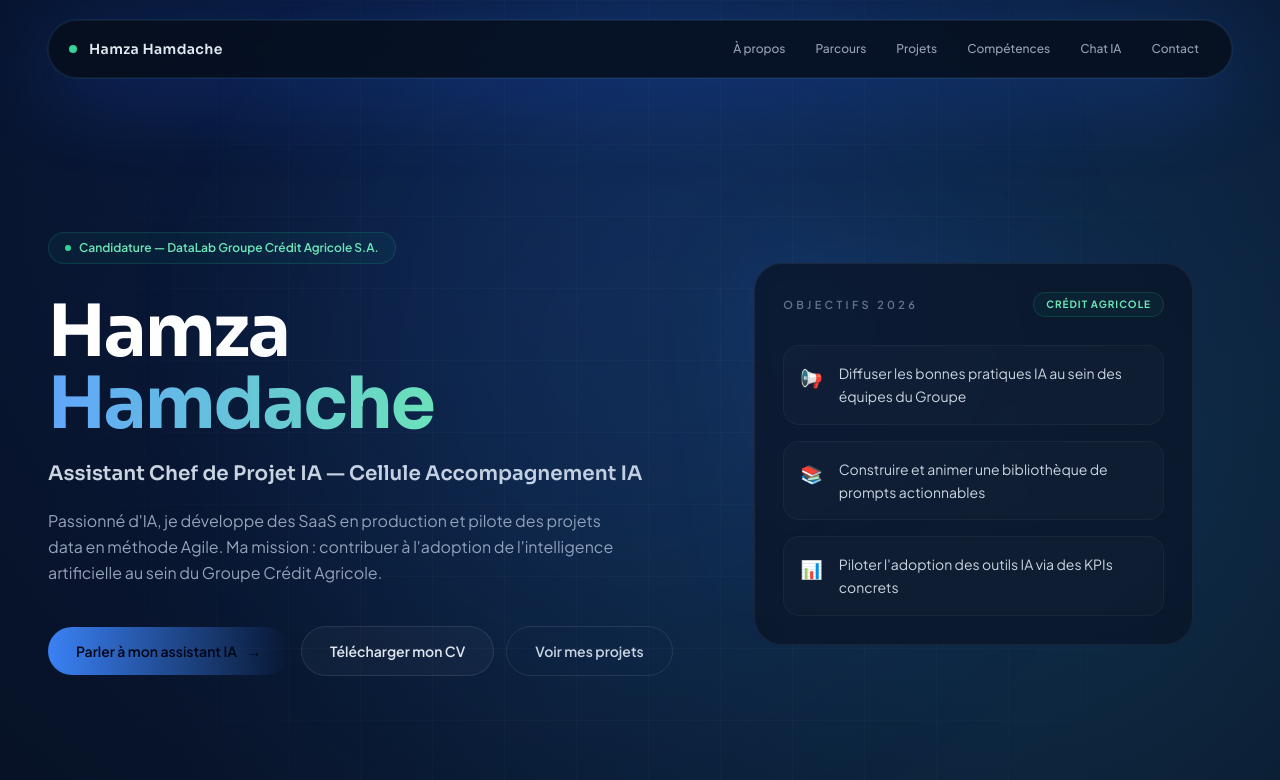
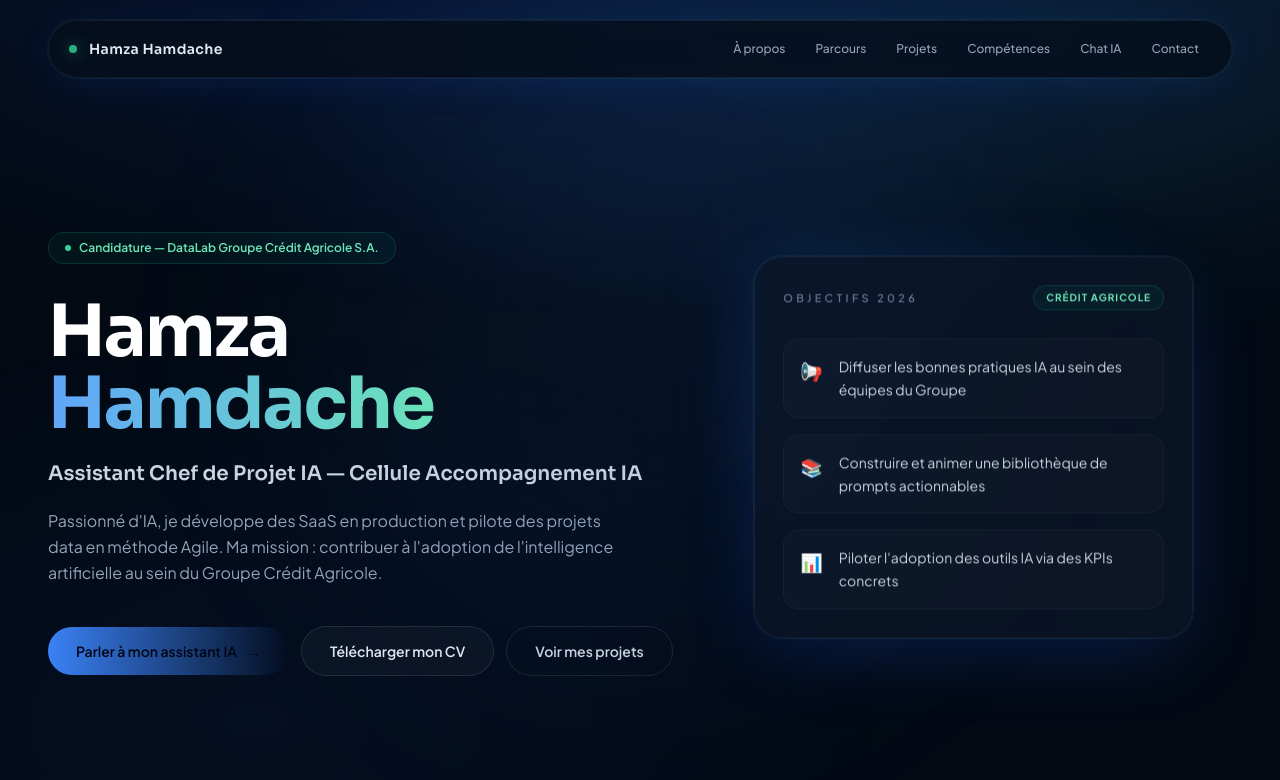
Before and after one commit to Hamza-037/Site-IA-, a Next.js app: page / in a window 1280 px wide. Shown: the top 780 px of the page. Built offline with nearby package versions, Linux system fonts and the light colour scheme.

Commit message:
Enhance globals.css with custom styles and variables
Added custom CSS variables and scrollbar styles. Updated body background and text color to use CSS variables.

```diff
--- a/app/globals.css
+++ b/app/globals.css
@@ -4,35 +4,134 @@
 
 :root {
   color-scheme: dark;
+  --c-bg: #030a14;
+  --c-surface: #070f1c;
+  --c-border: rgba(255, 255, 255, 0.07);
+  --c-cyan: #4ae7ff;
+  --c-blue: #2563ff;
+  --c-green: #34d399;
+  --c-text: #f0f6ff;
+  --c-muted: #8fa3bf;
 }
 
 html {
   scroll-behavior: smooth;
 }
 
+/* Custom scrollbar */
+::-webkit-scrollbar {
+  width: 6px;
+}
+::-webkit-scrollbar-track {
+  background: transparent;
+}
+::-webkit-scrollbar-thumb {
+  background: rgba(74, 231, 255, 0.15);
+  border-radius: 3px;
+}
+::-webkit-scrollbar-thumb:hover {
+  background: rgba(74, 231, 255, 0.3);
+}
+
 body {
   min-height: 100vh;
-  background:
-    radial-gradient(circle at top, rgba(37, 99, 255, 0.22), transparent 28%),
-    radial-gradient(circle at 80% 10%, rgba(74, 231, 255, 0.12), transparent 20%),
-    linear-gradient(180deg, #040b16 0%, #07101d 45%, #040b16 100%);
-  color: #f7fbff;
+  background: var(--c-bg);
+  color: var(--c-text);
   text-rendering: optimizeLegibility;
+  -webkit-font-smoothing: antialiased;
+  -moz-osx-font-smoothing: grayscale;
 }
 
+/* Subtle animated gradient background */
 body::before {
   content: "";
   position: fixed;
   inset: 0;
   pointer-events: none;
-  background-image:
-    linear-gradient(rgba(255, 255, 255, 0.025) 1px, transparent 1px),
-    linear-gradient(90deg, rgba(255, 255, 255, 0.025) 1px, transparent 1px);
-  background-size: 72px 72px;
-  mask-image: radial-gradient(circle at center, black 45%, transparent 90%);
+  z-index: -2;
+  background:
+    radial-gradient(ellipse 80% 50% at 50% -10%, rgba(37, 99, 255, 0.18), transparent),
+    radial-gradient(ellipse 60% 40% at 80% 5%, rgba(74, 231, 255, 0.08), transparent),
+    radial-gradient(ellipse 50% 50% at 20% 90%, rgba(37, 99, 255, 0.06), transparent);
+}
+
+/* Dot grid pattern */
+body::after {
+  content: "";
+  position: fixed;
+  inset: 0;
+  pointer-events: none;
+  z-index: -1;
+  background-image: radial-gradient(rgba(255, 255, 255, 0.04) 1px, transparent 1px);
+  background-size: 32px 32px;
+  mask-image: radial-gradient(ellipse 70% 60% at center, black 30%, transparent 80%);
 }
 
 ::selection {
-  background: rgba(74, 231, 255, 0.3);
+  background: rgba(74, 231, 255, 0.25);
   color: #ffffff;
 }
+
+/* Glow utilities */
+.shadow-glow {
+  box-shadow:
+    0 0 0 1px rgba(74, 231, 255, 0.06),
+    0 8px 40px -8px rgba(37, 99, 255, 0.15);
+}
+
+.shadow-glow-lg {
+  box-shadow:
+    0 0 0 1px rgba(74, 231, 255, 0.08),
+    0 20px 80px -16px rgba(37, 99, 255, 0.25);
+}
+
+/* Animated gradient border */
+@keyframes border-rotate {
+  0% { --angle: 0deg; }
+  100% { --angle: 360deg; }
+}
+
+/* Smooth section transitions */
+section {
+  position: relative;
+}
+
+/* Badge pulse animation */
+@keyframes pulse-dot {
+  0%, 100% { opacity: 1; box-shadow: 0 0 8px rgba(52, 211, 153, 0.6); }
+  50% { opacity: 0.7; box-shadow: 0 0 20px rgba(52, 211, 153, 0.9); }
+}
+
+.animate-pulse-dot {
+  animation: pulse-dot 2s ease-in-out infinite;
+}
+
+/* Floating animation */
+@keyframes float {
+  0%, 100% { transform: translateY(0px); }
+  50% { transform: translateY(-8px); }
+}
+
+.animate-float {
+  animation: float 4s ease-in-out infinite;
+}
+
+/* Prose overrides for chat */
+.prose-chat {
+  --tw-prose-body: #c8d6e5;
+  --tw-prose-headings: #f0f6ff;
+  --tw-prose-code: #4ae7ff;
+}
+
+.prose-chat p {
+  margin-top: 0.5em;
+  margin-bottom: 0.5em;
+}
+
+.prose-chat p:first-child {
+  margin-top: 0;
+}
+
+.prose-chat p:last-child {
+  margin-bottom: 0;
+}
```
